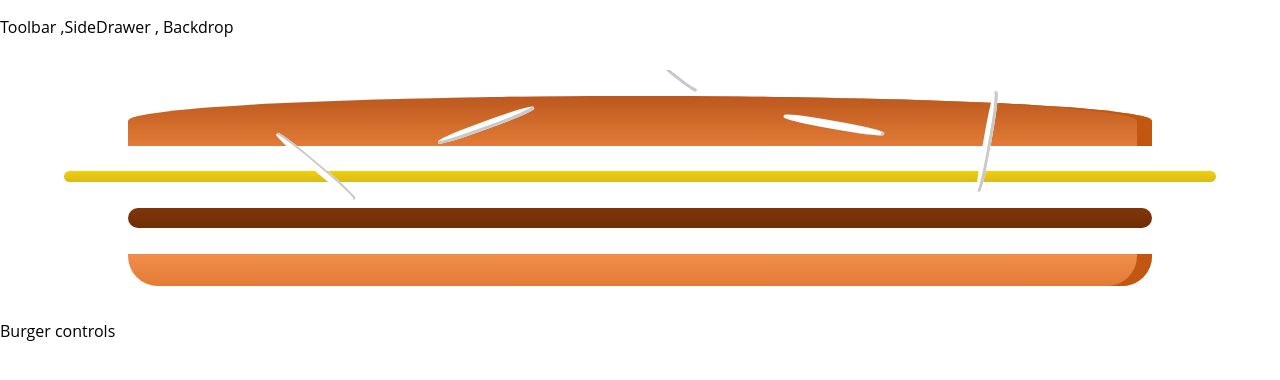
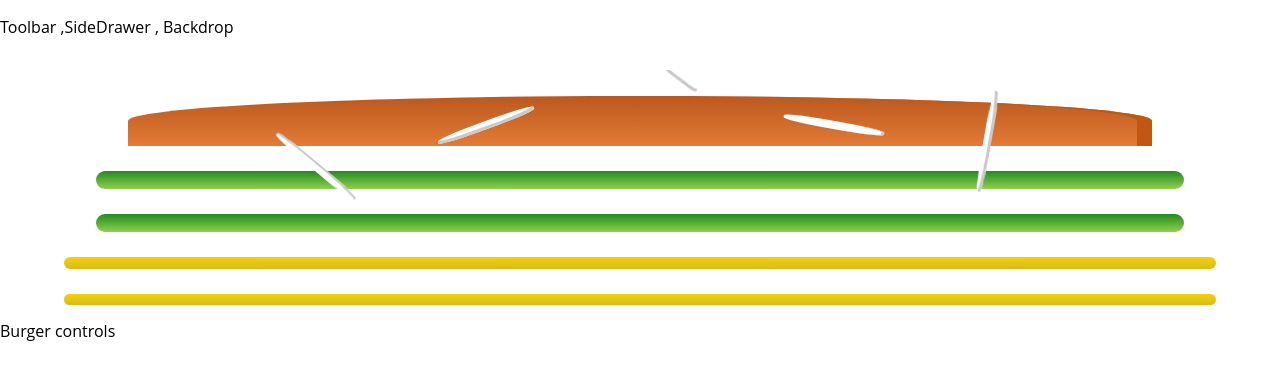
Before and after one commit to IbrahimShamma99/BurgerBuilder, a React app: page / in a window 1280 px wide. Shown: the top 380 px of the page. Built offline with nearby package versions, Linux system fonts and the light colour scheme.

Commit message:
Transform ingradient

```diff
--- a/src/components/Burger/Burger.js
+++ b/src/components/Burger/Burger.js
@@ -2,13 +2,17 @@
 import classes from './Burger.css';
 import BurgerIngradients from './BurgerIngradient/BurgerIngradient';
 
-
 const burger = (props) => {
+    const transformedIngradients = Object.keys(props.ingradients)
+    .map((igKey)=> {
+        return [...Array(props.ingradients[igKey])].map((_,i)=> {
+            return <BurgerIngradients key = {igKey+i} type={igKey}/> ;
+        });
+    });
     return (
         <div className={classes.Burger}>
             <BurgerIngradients type="bread-top"/>
-            <BurgerIngradients type="cheese"/>
-            <BurgerIngradients type="meat"/>
+            {transformedIngradients}
             <BurgerIngradients type="bread-buttom"/>
         </div>
     );
--- a/src/components/Burger/BurgerIngradient/BurgerIngradient.js
+++ b/src/components/Burger/BurgerIngradient/BurgerIngradient.js
@@ -24,6 +24,10 @@
         case ('cheese'):
             ingradient = < div className = { classes.Cheese } > < /div>;
             break;
+        case ('bacon'):
+            ingradient = < div className = { classes.Bacon } > < /div>;
+            break;
+
 
         default:
             ingradient = null;
--- a/src/containers/BurgerBuilder/BurgerBuilder.js
+++ b/src/containers/BurgerBuilder/BurgerBuilder.js
@@ -3,13 +3,20 @@
 import Burger from '../../components/Burger/Burger';
 
 class BurgerBuilder extends Component {
-    // constructor(props) {
-    //     super(props);
-    // }
+
+    state = {
+        ingradients:{
+            salad:2,
+            cheese:3,
+            meat:2,
+            bacon:3
+        }
+    };
+
     render() {
         return (
             <Aux>
-            <Burger />
+            <Burger ingradients={this.state.ingradients} />
             <div>Burger controls</div>
             </Aux>
         );
```
